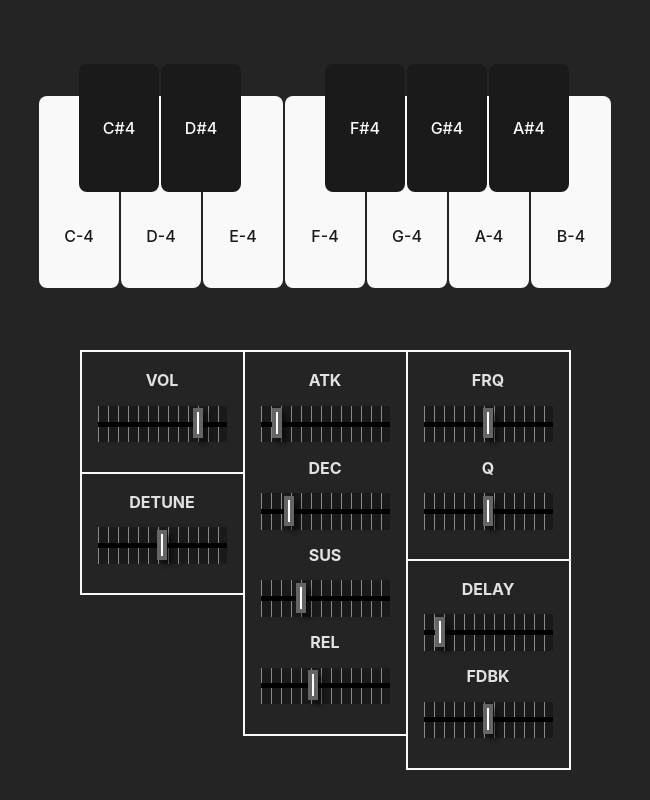
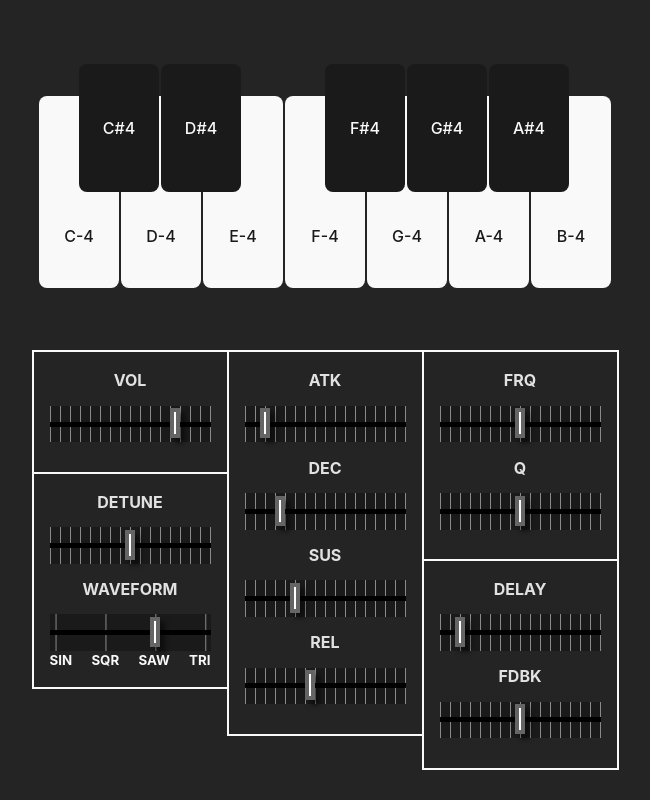
Before and after one commit to Cadiac/synth, a website built with Vite: page index.html in a window 1280 px wide. Shown: the whole page, without its empty margins (315-965 px from the left). Built offline with nearby package versions, Linux system fonts and the light colour scheme.

Commit message:
Waveform control

```diff
--- a/index.html
+++ b/index.html
@@ -66,7 +66,15 @@
         <!-- Oscillator -->
         <div class="controls-container">
           <label for="detune">DETUNE</label>
-          <input class="synth-slider" id="detune" type="range" min="0" max="30" step="1" value="15" oninput="setDetune(this.value)" />
+          <input id="detune" type="range" min="0" max="30" step="1" value="15" oninput="setDetune(this.value)" />
+          <label for="detune">WAVEFORM</label>
+          <input class="waveform-input" id="detune" type="range" min="0" max="3" step="1" value="2" oninput="setWaveform(this.value)" />
+          <div class="space-between">
+            <small>SIN</small>
+            <small>SQR</small>
+            <small>SAW</small>
+            <small>TRI</small>
+          </div>
         </div>
       </div>
 
--- a/src/style.css
+++ b/src/style.css
@@ -135,6 +135,7 @@ label {
 }
 
 input[type="range" i] {
+  width: 161px;
   padding-top: 1em;
   padding-bottom: 1em;
   margin: 1em 0;
@@ -164,3 +165,20 @@ input[type="range" i]::-webkit-slider-thumb {
   -webkit-appearance: none;
   margin-top: -1em;
 }
+
+.space-between {
+  display: flex;
+  flex-direction: row;
+  justify-content: space-between;
+}
+
+.waveform-input {
+  background-size: 31% 100% !important;
+  margin-bottom: 0 !important;
+  background-position: 5% 0% !important;
+}
+
+small {
+  font-weight: bold;
+  color: #f9f9f9;
+}
--- a/src/synth.ts
+++ b/src/synth.ts
@@ -24,7 +24,7 @@ function getFrequency(note: String) {
 type Synth = {
   audioContext: AudioContext;
   oscillators: OscillatorNode[];
-  wave: OscillatorType;
+  waveform: OscillatorType;
   detune: number;
   volume: {
     gainNode: GainNode;
@@ -87,7 +87,7 @@ function initializeSynth() {
       gainNode: volumeNode,
     },
     oscillators: [],
-    wave: "sawtooth",
+    waveform: "sawtooth",
     detune: 10,
     lowpass: {
       filterNode: lowpassFilterNode,
@@ -111,7 +111,7 @@ function initializeSynth() {
 
 function createOscillator(frequency: number, detune: number) {
   const oscillator = synth.audioContext.createOscillator();
-  oscillator.type = synth.wave;
+  oscillator.type = synth.waveform;
   oscillator.frequency.value = frequency;
   oscillator.detune.value = detune;
 
@@ -230,3 +230,16 @@ function setEchoFeedback(feedback: string) {
   if (!synth) initializeSynth();
   synth.echo.feedback = Number(feedback);
 }
+
+function setWaveform(waveform: string) {
+  if (!synth) initializeSynth();
+
+  const waveforms: OscillatorType[] = [
+    "sine",
+    "square",
+    "sawtooth",
+    "triangle",
+  ];
+
+  synth.waveform = waveforms[Number(waveform)];
+}
```
